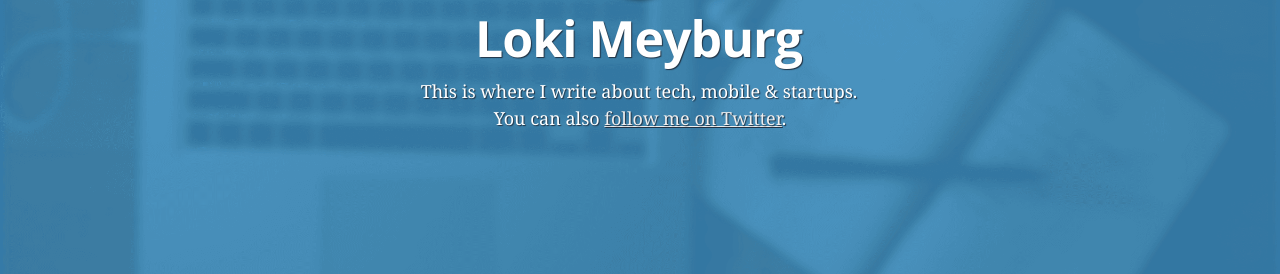
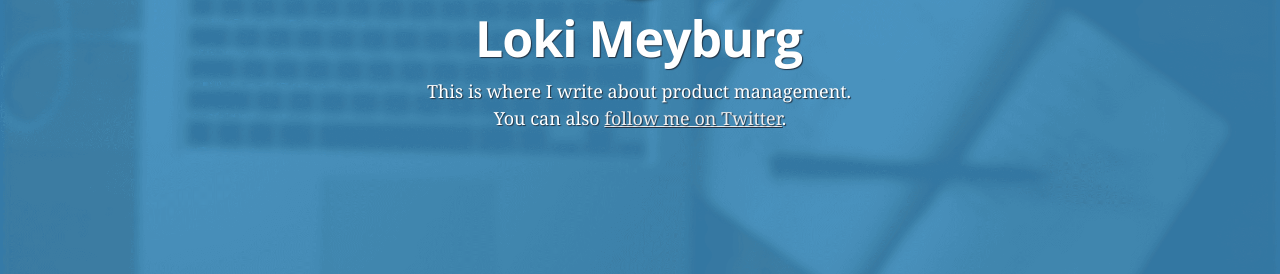
Before and after one commit to lokimeyburg/lokimeyburg.github.io, a Jekyll site: the page built from index.html, in a window 1280 px wide and 900 px high. Shown: the part 254-528 px from the top of the window. Built offline with Jekyll 4.4.1, drawn with Linux system fonts in a browser that asks for light colours; Markdown is read by kramdown in place of the engine named in the settings; the list of posts is cut into pages by our own code.

Commit message:
Updated heading

```diff
--- a/index.html
+++ b/index.html
@@ -16,7 +16,7 @@
             {% endif %}
             <h1 class="blog-title">{{ site.name }}</h1>
             <h2 class="blog-description">
-                This is where I write about tech, mobile & startups. <div class="description-break"></div>
+                This is where I write about product management. <div class="description-break"></div>
                 You can also <a href='https://twitter.com/lokimeyburg' target="_blank">follow me on Twitter</a>.
             </h2>
         </div>
```
